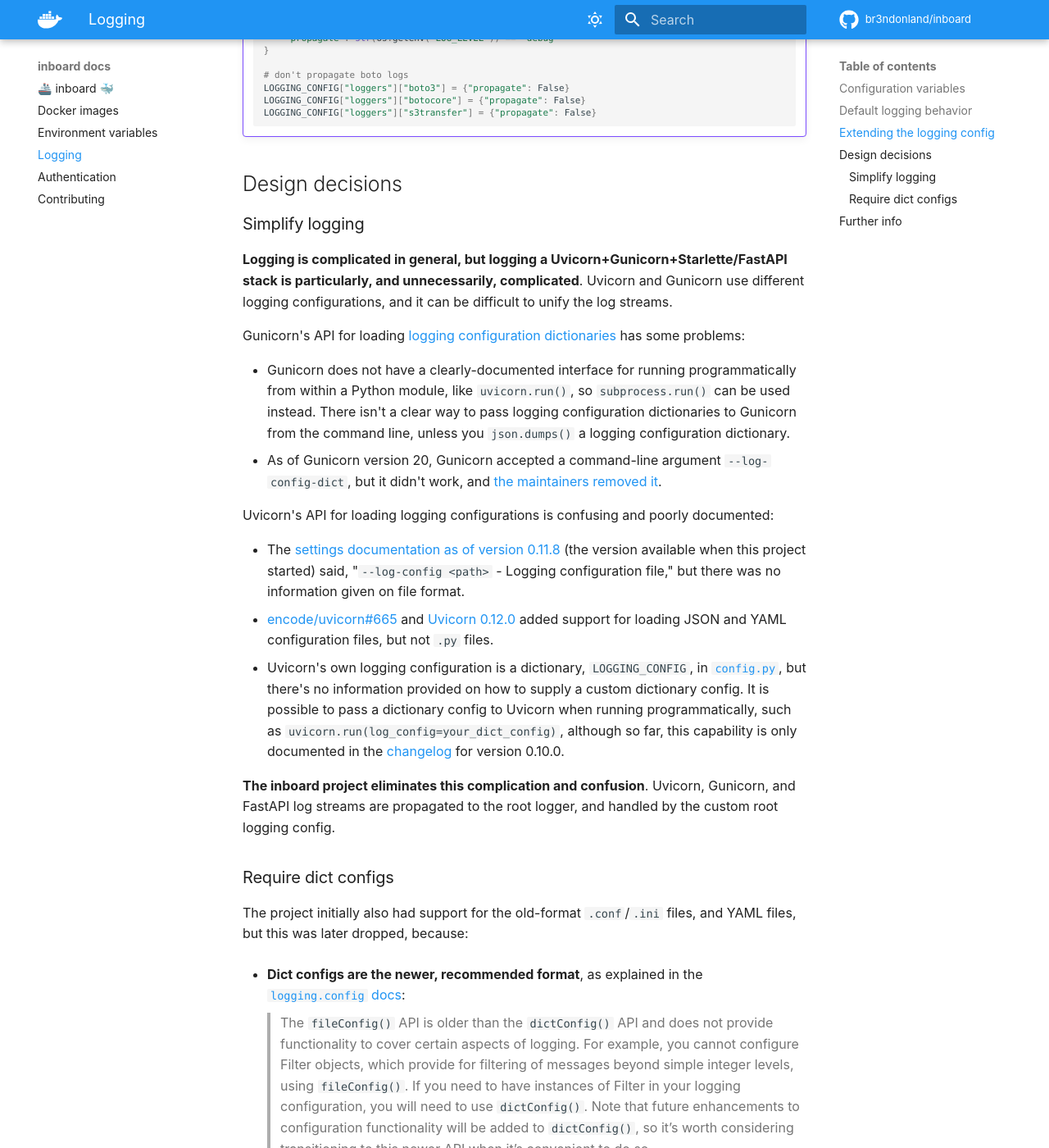
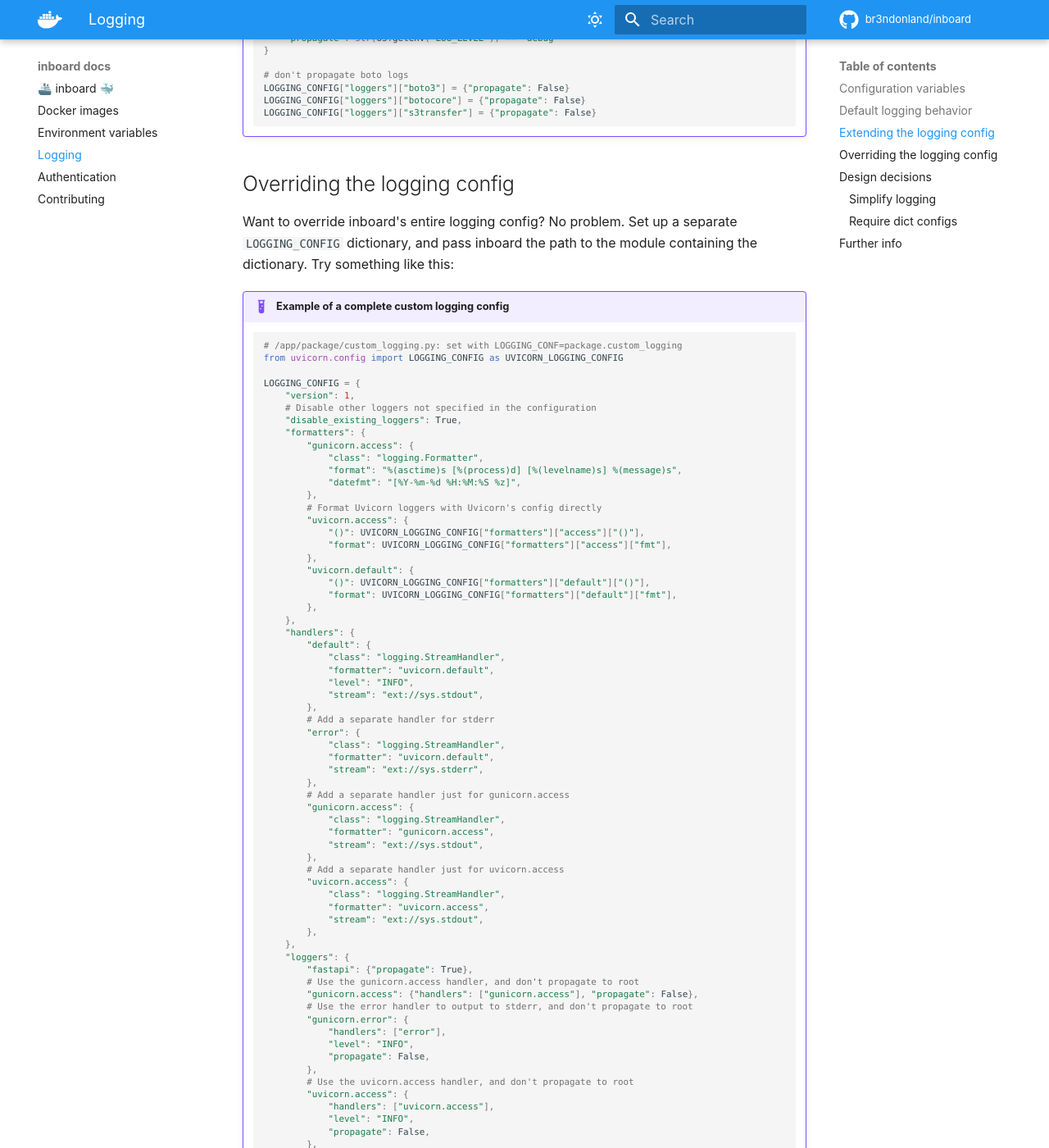
Before and after one commit to br3ndonland/inboard, an MkDocs documentation site: the page built from docs/logging.md, in a window 1280 px wide and 1400 px high, scrolled down 1161 px. Shown: the whole window at 82% size. Built offline with MkDocs 1.6.1 and Material for MkDocs 9.7.7, drawn with Linux system fonts in a browser that asks for light colours; comment, search, counter and statistics services are not loaded; some of the changed text lies outside the part shown.

Commit message:
Add complete logging override example to docs
inboard propagates FastAPI, Gunicorn, and Uvicorn log streams to the
root logger, so that all the log streams can be handled by the same
logging config in a simple way.

Users can modify inboard's logging behavior, or override it completely.
To override inboard's entire logging config, set up a `LOGGING_CONFIG`
dictionary, and pass inboard the path to the module with the dictionary.

This commit will add a complete `LOGGING_CONFIG` example to the docs,
with some common customizations that may be of interest to users.

````diff
--- a/docs/logging.md
+++ b/docs/logging.md
@@ -55,6 +55,91 @@
 
     ```
 
+## Overriding the logging config
+
+Want to override inboard's entire logging config? No problem. Set up a separate `LOGGING_CONFIG` dictionary, and pass inboard the path to the module containing the dictionary. Try something like this:
+
+!!!example "Example of a complete custom logging config"
+
+    ```py
+    # /app/package/custom_logging.py: set with LOGGING_CONF=package.custom_logging
+    from uvicorn.config import LOGGING_CONFIG as UVICORN_LOGGING_CONFIG
+
+    LOGGING_CONFIG = {
+        "version": 1,
+        # Disable other loggers not specified in the configuration
+        "disable_existing_loggers": True,
+        "formatters": {
+            "gunicorn.access": {
+                "class": "logging.Formatter",
+                "format": "%(asctime)s [%(process)d] [%(levelname)s] %(message)s",
+                "datefmt": "[%Y-%m-%d %H:%M:%S %z]",
+            },
+            # Format Uvicorn loggers with Uvicorn's config directly
+            "uvicorn.access": {
+                "()": UVICORN_LOGGING_CONFIG["formatters"]["access"]["()"],
+                "format": UVICORN_LOGGING_CONFIG["formatters"]["access"]["fmt"],
+            },
+            "uvicorn.default": {
+                "()": UVICORN_LOGGING_CONFIG["formatters"]["default"]["()"],
+                "format": UVICORN_LOGGING_CONFIG["formatters"]["default"]["fmt"],
+            },
+        },
+        "handlers": {
+            "default": {
+                "class": "logging.StreamHandler",
+                "formatter": "uvicorn.default",
+                "level": "INFO",
+                "stream": "ext://sys.stdout",
+            },
+            # Add a separate handler for stderr
+            "error": {
+                "class": "logging.StreamHandler",
+                "formatter": "uvicorn.default",
+                "stream": "ext://sys.stderr",
+            },
+            # Add a separate handler just for gunicorn.access
+            "gunicorn.access": {
+                "class": "logging.StreamHandler",
+                "formatter": "gunicorn.access",
+                "stream": "ext://sys.stdout",
+            },
+            # Add a separate handler just for uvicorn.access
+            "uvicorn.access": {
+                "class": "logging.StreamHandler",
+                "formatter": "uvicorn.access",
+                "stream": "ext://sys.stdout",
+            },
+        },
+        "loggers": {
+            "fastapi": {"propagate": True},
+            # Use the gunicorn.access handler, and don't propagate to root
+            "gunicorn.access": {"handlers": ["gunicorn.access"], "propagate": False},
+            # Use the error handler to output to stderr, and don't propagate to root
+            "gunicorn.error": {
+                "handlers": ["error"],
+                "level": "INFO",
+                "propagate": False,
+            },
+            # Use the uvicorn.access handler, and don't propagate to root
+            "uvicorn.access": {
+                "handlers": ["uvicorn.access"],
+                "level": "INFO",
+                "propagate": False,
+            },
+            # Use the error handler to output to stderr, and don't propagate to root
+            "uvicorn.error": {
+                "handlers": ["error"],
+                "level": "INFO",
+                "propagate": False,
+            },
+        },
+        # Use the uvicorn.default formatter for root
+        "root": {"handlers": ["default"], "level": "INFO"},
+    }
+
+    ```
+
 ## Design decisions
 
 ### Simplify logging
````
